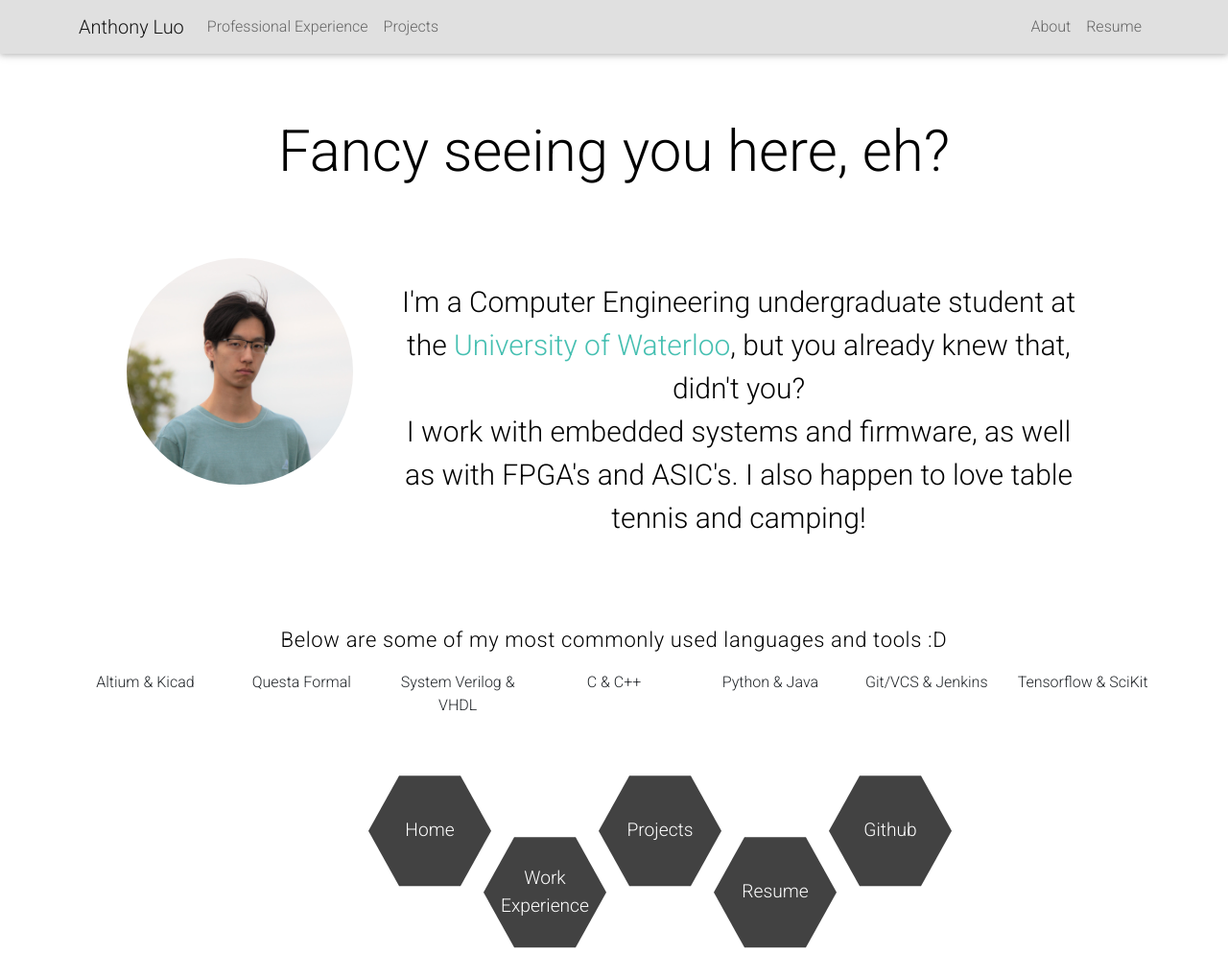
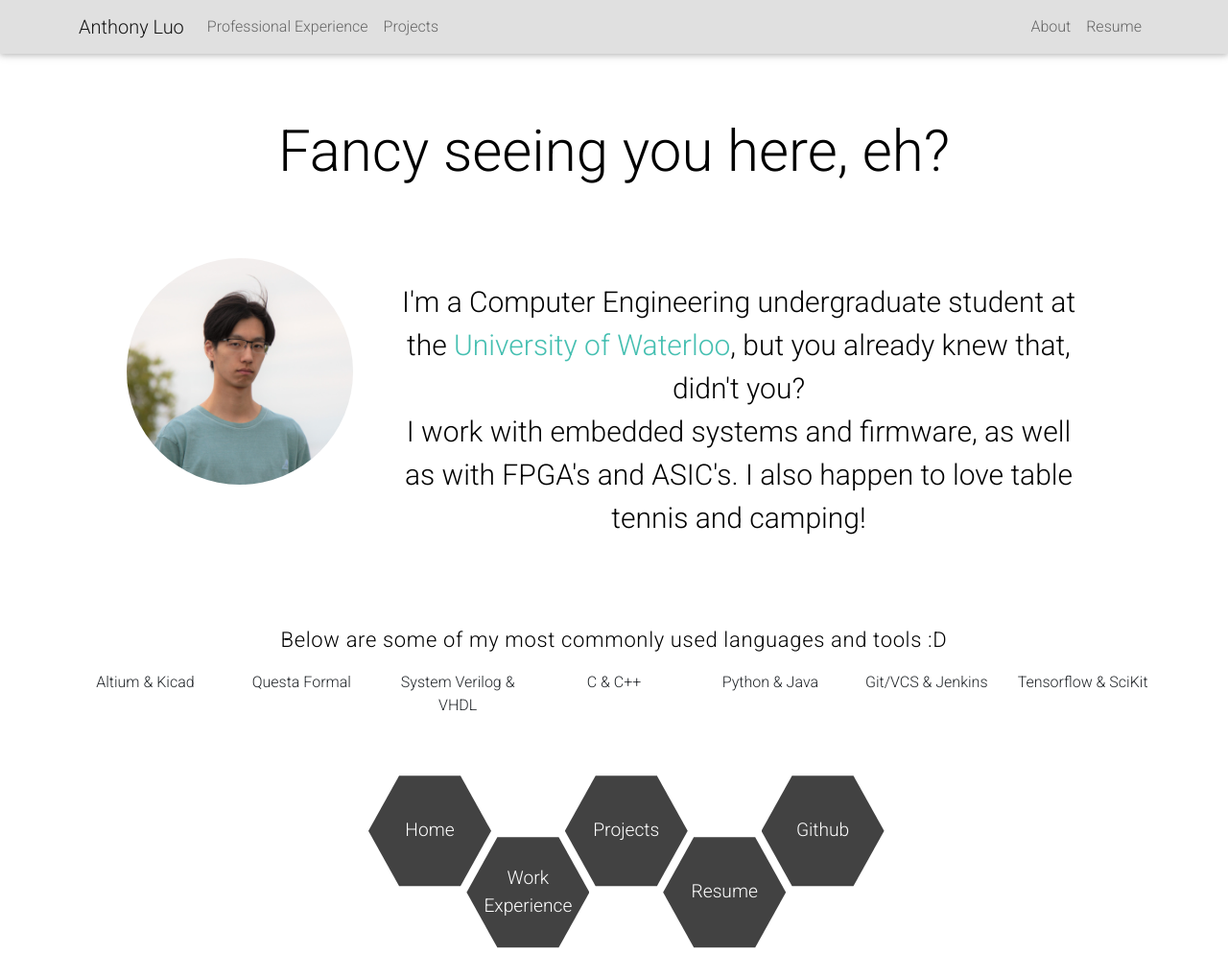
Before and after one commit to antholuo/antholuo.github.io, a React (Create React App) app: page /#/about in a window 1280 px wide. Shown: the whole page at 96% size. Built offline with nearby package versions, Linux system fonts and the light colour scheme.

Commit message:
hexamagons no sobbbssss

```diff
--- a/src/App.css
+++ b/src/App.css
@@ -218,7 +218,7 @@
   /* margin-top: 50px; */
   max-width: 40vw;
   display: grid;
-  grid-auto-columns: 15vh;
+  grid-auto-columns: 8vw;
   grid-auto-rows: 5vw;
   padding-bottom: 50px;
   }
--- a/src/Projects.css
+++ b/src/Projects.css
@@ -168,6 +168,8 @@ section {
 .projects-hex:hover >.projects-text {
   animation: projects-translate-up 1s forwards;
 }
+
+.projects-overlay:active
 /*
 .projects-text:not(:hover) {
   animation: projects-translate-down;
```
